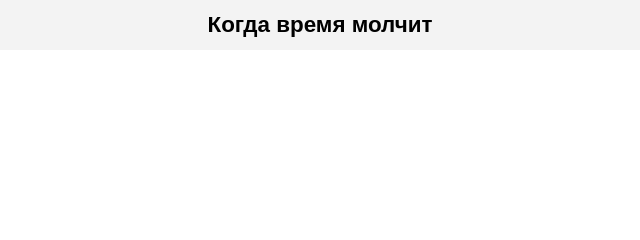
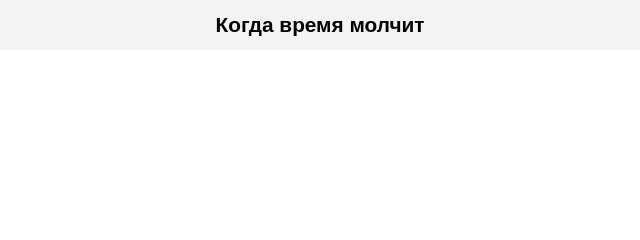
Before and after one commit to Dev-Geniy/book-Time-is-silent, a plain HTML site: page index.html in a window 1280 px wide. Shown: the top 240 px of the page, 375-1015 px from the left. Drawn offline with Linux system fonts and the light colour scheme.

Commit message:
Update styles.css

```diff
--- a/styles.css
+++ b/styles.css
@@ -16,11 +16,6 @@
       color: var(--text-color);
       overflow-x: hidden;
       transition: background-color 0.3s ease, color 0.3s ease;
-    }
-
-
-    .book-title {
-       font-size: clamp(1.5rem, 5vw, 2rem);
     }
 
     /* Основной контейнер с прокруткой */
@@ -64,7 +59,7 @@
     }
 
     .book-title {
-      font-size: 1.4em;
+      font-size: 1.3em;
       text-align: center;
       margin: 0;
     }
```
